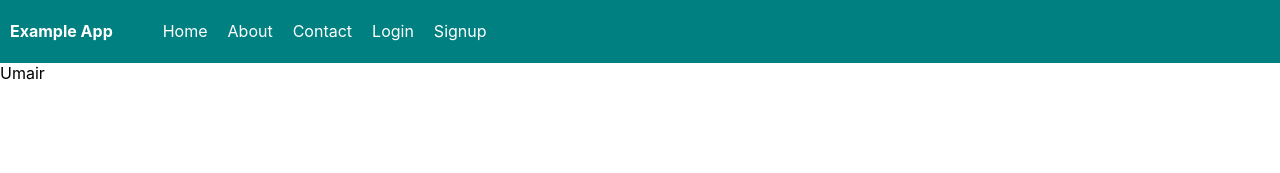
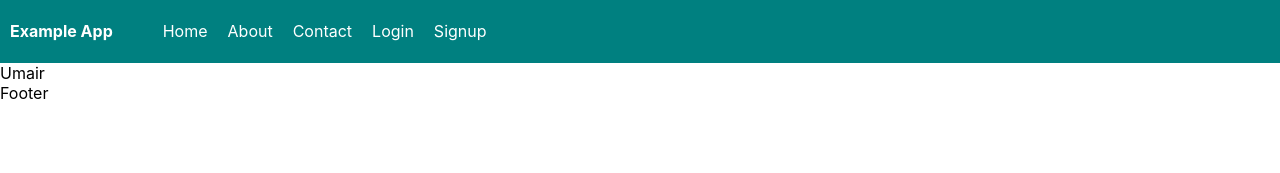
Before and after one commit to Umair706/practice-reactjs-layout, a React (Create React App) app: page / in a window 1280 px wide. Shown: the top 173 px of the page. Built offline with nearby package versions, Linux system fonts and the light colour scheme.

Commit message:
updated footer

```diff
--- /dev/null
+++ b/src/Components/Footer/index.js
@@ -0,0 +1,15 @@
+import React from 'react'
+
+/**
+* @author
+* @function Footer
+**/
+
+const Footer = (props) => {
+  return(
+    <div className="footer_container">Footer</div>
+   )
+
+ }
+
+export default Footer
--- /dev/null
+++ b/src/Components/Footer/style.css
@@ -0,0 +1,8 @@
+.footer_container{
+
+    display: flex;
+    flex-direction: row;
+
+    background-color: teal;
+    width: "100%";
+};
--- a/src/Components/Layout/index.js
+++ b/src/Components/Layout/index.js
@@ -1,5 +1,6 @@
 import React from "react";
 import Header from "../Header";
+import Footer from "../Footer"
 
 /**
  * @author
@@ -20,6 +21,7 @@ const Layout = (props) => {
       <Header />
       {children}
       {name}
+      <Footer/>
     </div>
   );
 };
```
